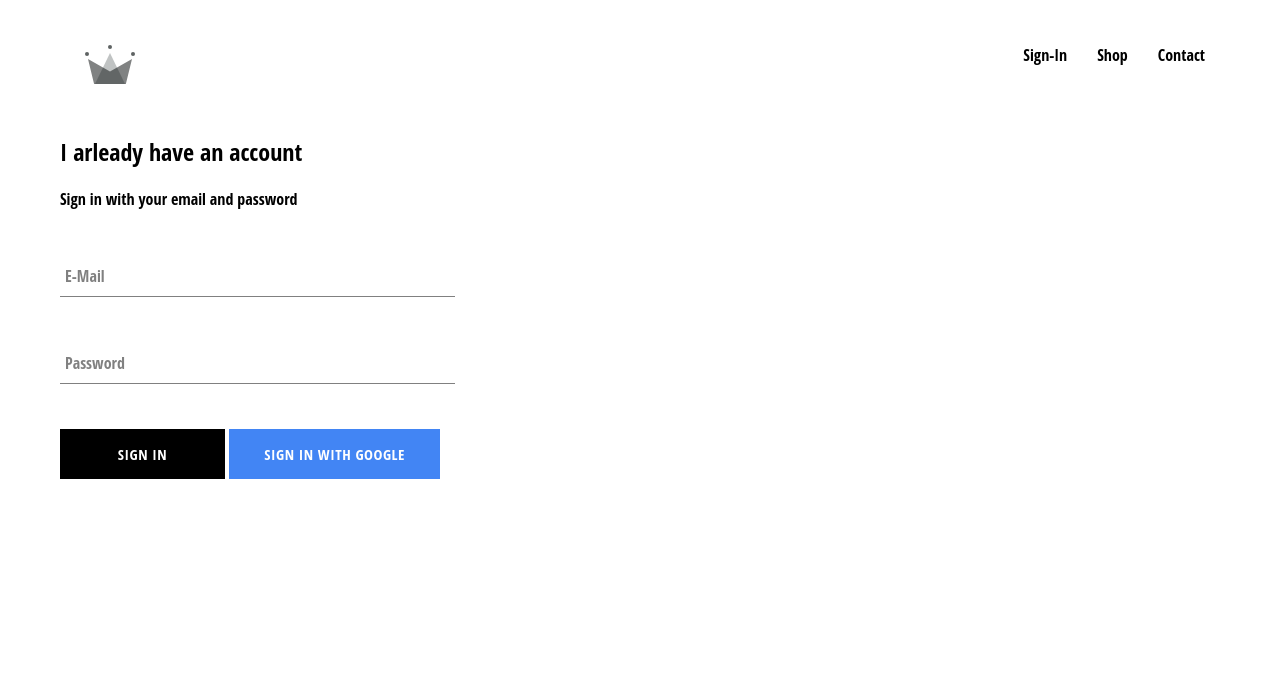
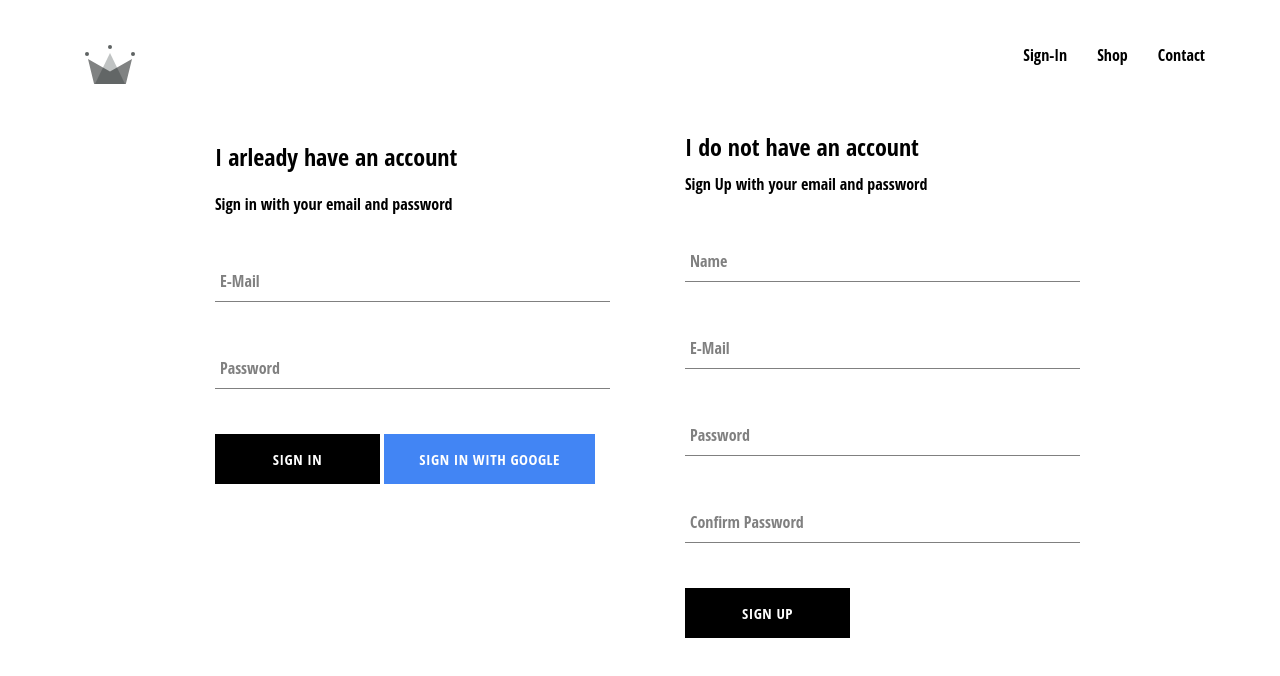
Before and after one commit to brunner-websites/crwn-clothing, a React (Create React App) app: page /signin in a window 1280 px wide. Shown: the top 676 px of the page. Built offline with nearby package versions, Linux system fonts and the light colour scheme; no server answers.

Commit message:
implemented firebase utils. included ability to authenticate users and save them to firebase db

```diff
--- a/src/App.js
+++ b/src/App.js
@@ -7,7 +7,7 @@
 import SignInAndSignUpPage from './pages/sign-in-and-sign-up/sign-in-and-sign-up.component';
 import './App.css';
 
-import { auth } from './firebase/firebase.utils'
+import { auth, createOrRetrieveUserProfileDocument } from './firebase/firebase.utils'
 
 class App extends Component {
 
@@ -25,10 +25,34 @@
   componentDidMount() {
 
     this.unsubscribeFromAuth =
-      auth.onAuthStateChanged((user) => {
-        this.setState({
-          currentUser: user
-        })
+
+      // when the AuthState changes e.g. when a user logs in
+      auth.onAuthStateChanged(async userAuth => {
+
+        // userAuth is an auth object from firebase
+        if (userAuth) {
+          const userRef = await createOrRetrieveUserProfileDocument(userAuth);
+
+          userRef.onSnapshot(snapShot => {
+            this.setState({
+              currentUser: {
+                id: snapShot.id,
+                ...snapShot.data()
+              }
+            })
+
+          })
+        } else {
+          this.setState({
+            currentUser: null
+          })
+
+          /*
+          this.setState({
+            currentUser: userAuth
+          })
+          */
+        }
       });
   }
 
--- /dev/null
+++ b/src/components/sign-up/sign-up.component.jsx
@@ -0,0 +1,109 @@
+import React, { Component } from 'react'
+import './sign-up.styles.scss'
+
+import FormInput from '../form-input/form-input.component';
+import CustomButton from '../custom-button/custom-button.component';
+
+import { auth, createOrRetrieveUserProfileDocument } from '../../firebase/firebase.utils'
+
+class SignUp extends Component {
+  constructor(props) {
+    super(props);
+
+    this.state = {
+      displayName: '',
+      email: '',
+      password: '',
+      confirmPassword: ''
+    }
+  }
+
+  handleSubmit = async event => {
+    event.preventDefault();
+
+    const { displayName, email, password, confirmPassword } = this.state;
+
+    if (password !== confirmPassword) {
+      alert("Passwords don't match");
+      return;
+    }
+
+    try {
+      const { user } = await auth.createUserWithEmailAndPassword(email, password);
+
+      await createOrRetrieveUserProfileDocument(user, { displayName });
+
+      this.setState({
+        displayName: '',
+        email: '',
+        password: '',
+        confirmPassword: ''
+      })
+
+      alert("successfully signed up");
+
+    } catch (error) {
+      console.error(error);
+    }
+
+  }
+
+  handleChange = event => {
+    const { value, name } = event.target;
+
+    this.setState({
+      [name]: value
+    })
+  }
+
+  render() {
+
+    const { displayName, email, password, confirmPassword } = this.state;
+
+    return (
+      <div className="sign-up">
+        <h2 className="title">I do not have an account</h2>
+        <span>Sign Up with your email and password</span>
+        <form className='sign-up-form' onSubmit={this.handleSubmit}>
+          <FormInput
+            required
+            label="Name"
+            type="text"
+            name="displayName"
+            value={displayName}
+            onChange={this.handleChange} />
+
+          <FormInput
+            required
+            label="E-Mail"
+            type="email"
+            name="email"
+            value={email}
+            onChange={this.handleChange} />
+
+          <FormInput
+            required
+            label="Password"
+            type="password"
+            name="password"
+            value={password}
+            onChange={this.handleChange} />
+
+          <FormInput
+            required
+            label="Confirm Password"
+            type="password"
+            name="confirmPassword"
+            value={confirmPassword}
+            onChange={this.handleChange} />
+
+          <div className="buttons">
+            <CustomButton type="submit">Sign Up</CustomButton>
+          </div>
+        </form>
+      </div>
+    )
+  }
+}
+
+export default SignUp;
--- /dev/null
+++ b/src/components/sign-up/sign-up.styles.scss
@@ -0,0 +1,9 @@
+.sign-up {
+  display: flex;
+  flex-direction: column;
+  width: 380px;
+
+  .title {
+    margin: 10px 0;
+  }
+}
--- a/src/firebase/firebase.utils.js
+++ b/src/firebase/firebase.utils.js
@@ -12,6 +12,41 @@
   appId: "1:381226748891:web:65181e4a7c0eb4aef7f5fe",
   measurementId: "G-49Y0GXWQ40"
 };
+
+export const createOrRetrieveUserProfileDocument = async (userAuth, additionalData) => {
+
+  if (!userAuth) return;
+
+  // userRef is a QueryReference
+  // get the user reference with his 'uid' in the users collection in the firebase db
+  const userRef = firestore.doc(`/users/${userAuth.uid}`);
+
+  // snapshot is a QuerySnapshot
+  // use the get() method to retrieve the (query) snapshot (this can be used to see if data exists)
+  const snapshop = await userRef.get();
+
+  // if the user doesn't exist yet e.g. no data exists where the shapshot is pointing to,
+  // save the authenticated user into the db
+  if (!snapshop.exists) {
+
+    const { displayName, email } = userAuth;
+    const createdAt = new Date();
+
+    try {
+      // use the query reference to save the actualy data into the db
+      await userRef.set({
+        displayName,
+        email,
+        createdAt,
+        ...additionalData
+      })
+    } catch (error) {
+      console.log("error creating user", error.message);
+    }
+  }
+
+  return userRef;
+}
 
 firebase.initializeApp(config);
 
--- a/src/pages/sign-in-and-sign-up/sign-in-and-sign-up.component.jsx
+++ b/src/pages/sign-in-and-sign-up/sign-in-and-sign-up.component.jsx
@@ -1,5 +1,6 @@
 import React from 'react'
 import SignIn from '../../components/sign-in/sign-in.component';
+import SignUp from '../../components/sign-up/sign-up.component';
 
 import './sign-in-and-sign-up.styles.scss';
 
@@ -7,6 +8,7 @@
   return (
     <div className='sign-in-and-sign-up'>
       <SignIn />
+      <SignUp />
     </div>
   )
 }
--- a/src/pages/sign-in-and-sign-up/sign-in-and-sign-up.styles.scss
+++ b/src/pages/sign-in-and-sign-up/sign-in-and-sign-up.styles.scss
@@ -0,0 +1,6 @@
+.sign-in-and-sign-up {
+  width: 850px;
+  display: flex;
+  justify-content: space-between;
+  margin: 30px auto;
+}
```
